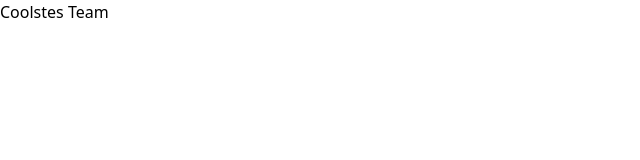
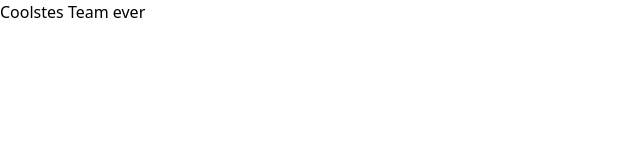
Before and after one commit to Jesari82/diary, a React (Vite) app: page / in a window 1280 px wide. Shown: the top 160 px of the page, without its empty margins (0-640 px from the left). Built offline with nearby package versions, Linux system fonts and the light colour scheme.

Commit message:
Sicherheitstest

```diff
--- a/src/App.jsx
+++ b/src/App.jsx
@@ -1,5 +1,5 @@
 const App = () => {
-  return <div className='text-2xl'>Coolstes Team</div>;
+  return <div className='text-2xl'>Coolstes Team ever</div>;
 };
 
 export default App;
```
